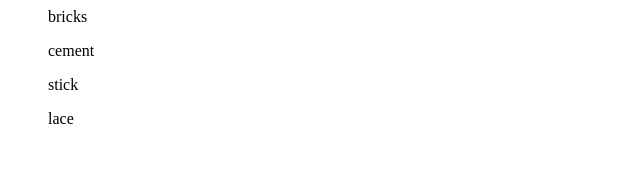
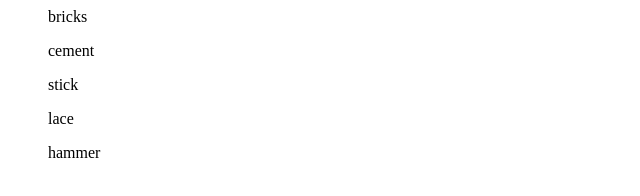
Before and after one commit to jameskim1004/newGitTest, a plain HTML site: page index.html in a window 1280 px wide. Shown: the full height of the page, 0-640 px from the left. Drawn offline with Linux system fonts and the light colour scheme.

Commit message:
made changes

```diff
--- a/index.html
+++ b/index.html
@@ -5,6 +5,7 @@
     <ul>cement</ul>
     <ul>stick</ul>
     <ul>lace</ul>
+    <ul>hammer</ul>
 
 </div>
 
```
